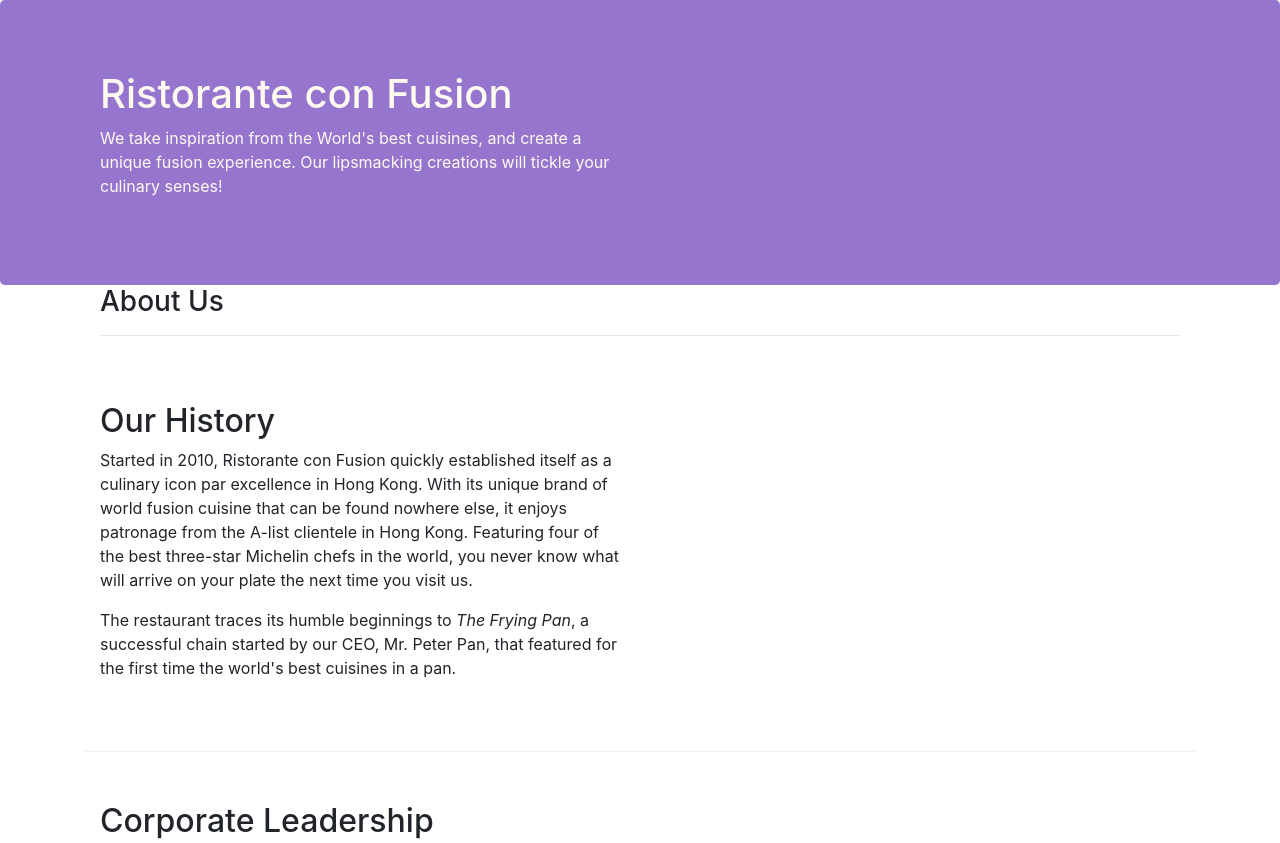
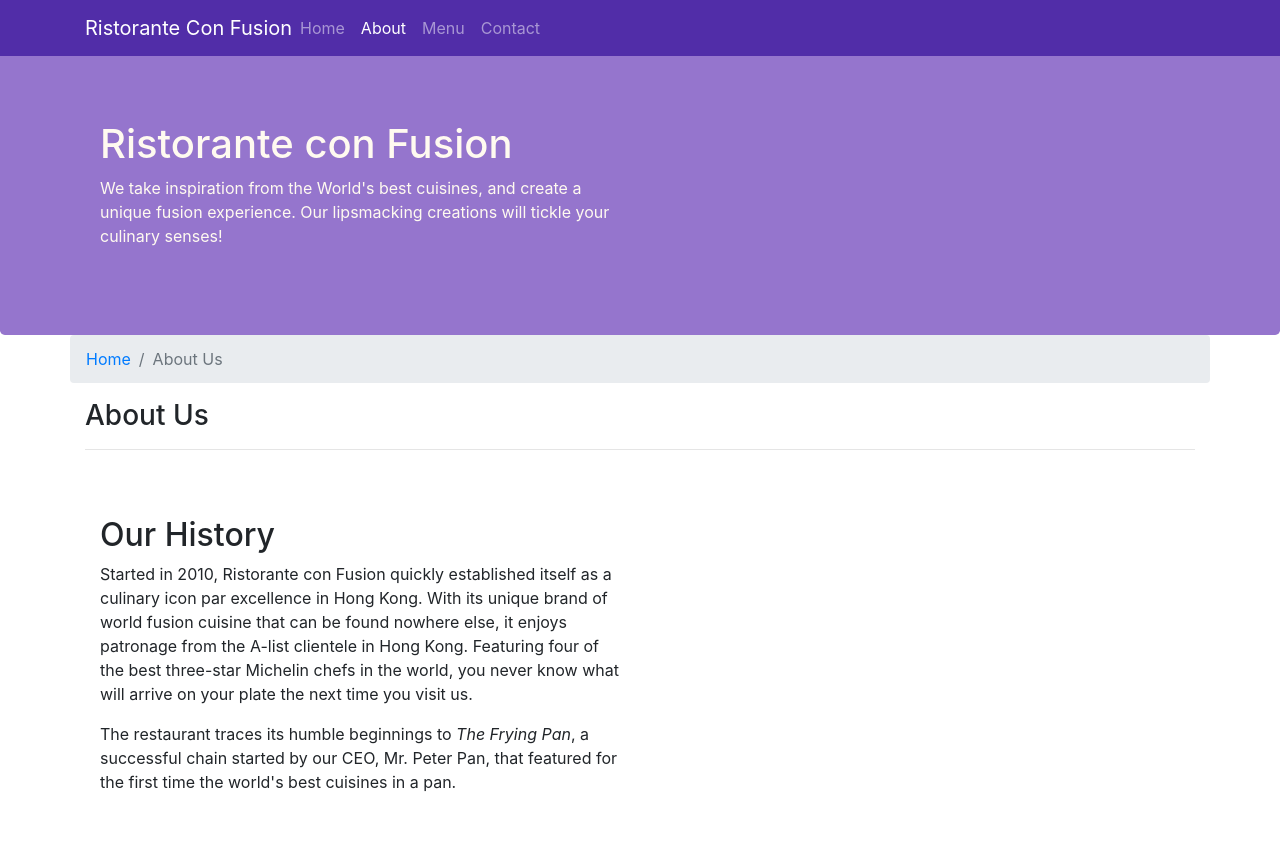
Before and after one commit to jhanvato/Boostrap4, a website: page conFusion/aboutus.html in a window 1280 px wide. Shown: the top 843 px of the page. Drawn offline with nearby package versions, Linux system fonts and the light colour scheme.

Commit message:
Navbar and Breadcrumbs

```diff
--- a/conFusion/CSS/styles.css
+++ b/conFusion/CSS/styles.css
@@ -28,3 +28,12 @@ address{
     margin:0px;
     color:#0f0f0f;
 }
+
+body{
+    padding:50px 0px 0px 0px;
+    z-index:0;
+}
+
+.navbar-dark {
+     background-color: #512DA8;
+}
--- a/conFusion/aboutus.html
+++ b/conFusion/aboutus.html
@@ -15,7 +15,23 @@
 </head>
 
 <body>
+    <nav class="navbar navbar-dark navbar-expand-sm fixed-top">
+        <div class="container">
+            <button class="navbar-toggler" type="button" data-toggle="collapse" data-target="#Navbar">
+                <span class="navbar-toggler-icon"></span>
+            </button>
+            <a class="navbar-brand mr-auto" href="./index.html">Ristorante Con Fusion</a>
+            <div class="collapse navbar-collapse" id="Navbar">
+                <ul class="navbar-nav mr-auto">
+                    <li class="nav-item"><a class="nav-link" href="./index.html">Home</a></li>
+                    <li class="nav-item active"><a class="nav-link" href="#">About</a></li>
+                    <li class="nav-item"><a class="nav-link" href="#">Menu</a></li>
+                    <li class="nav-item"><a class="nav-link" href="#">Contact</a></li>
+                </ul>
+            </div>
 
+        </div>
+    </nav>
     <header class="jumbotron">
         <div class="container">
             <div class="row row-header">
@@ -30,8 +46,12 @@
     </header>
 
     <div class ="container">
-        <div class="row row-header">
-            <div class ="col">
+        <div class="row">
+            <ol class="col-12 breadcrumb">
+                <li class="breadcrumb-item"><a href="./index.html">Home</a></li>
+                <li class="breadcrumb-item active">About Us</li>
+            </ol>
+            <div class ="col-12">
                <h3>About Us</h3>
                <hr>
             </div>
@@ -70,7 +90,7 @@
                 <div class="col-4 offset-1 col-sm-2">
                     <h5>Links</h5>
                     <ul class="list-unstyled">
-                        <li><a href="#">Home</a></li>
+                        <li><a href="./index.html">Home</a></li>
                         <li><a href="#">About</a></li>
                         <li><a href="#">Menu</a></li>
                         <li><a href="#">Contact</a></li>
```
Also changed, not shown: conFusion/index.html (+17 -1 lines).
